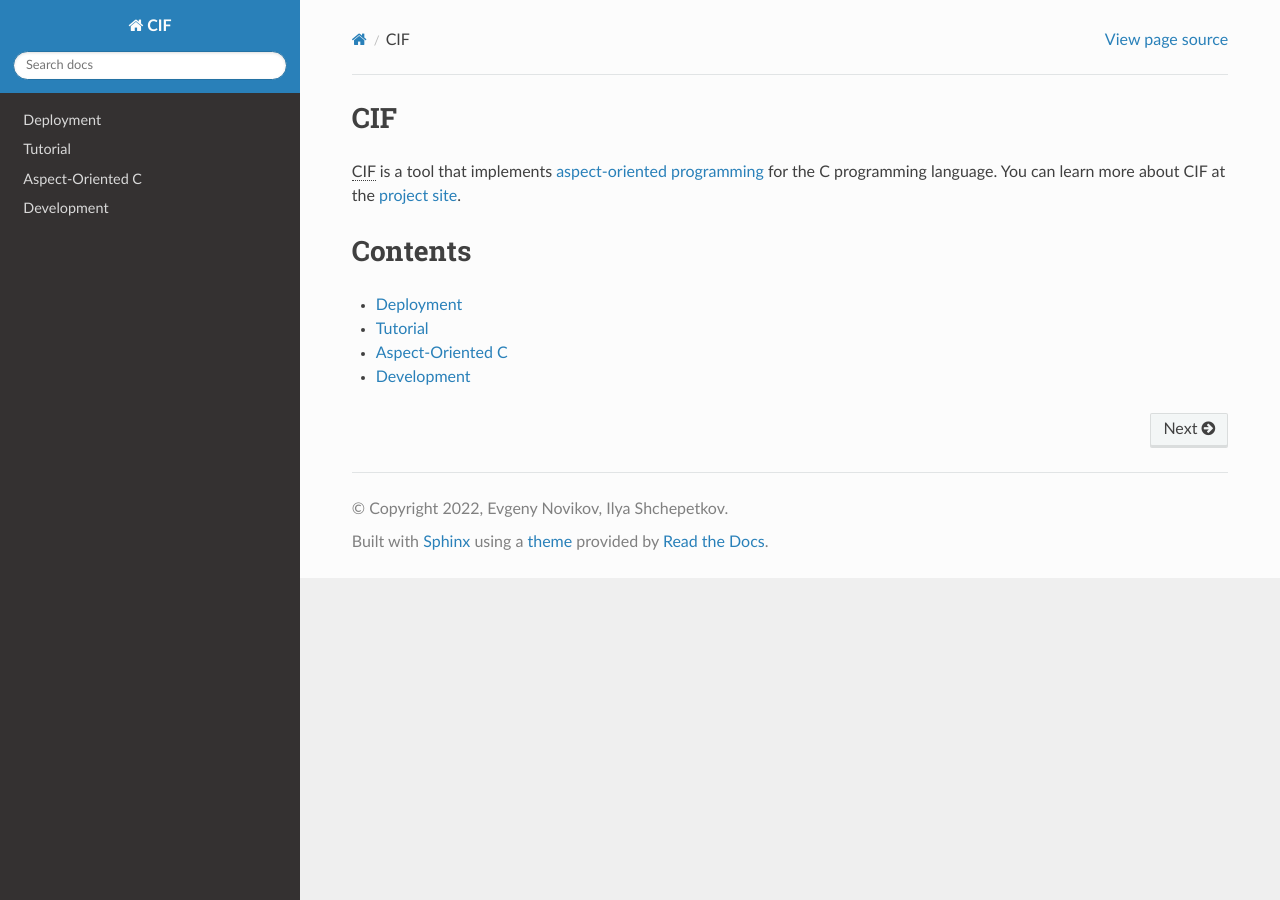
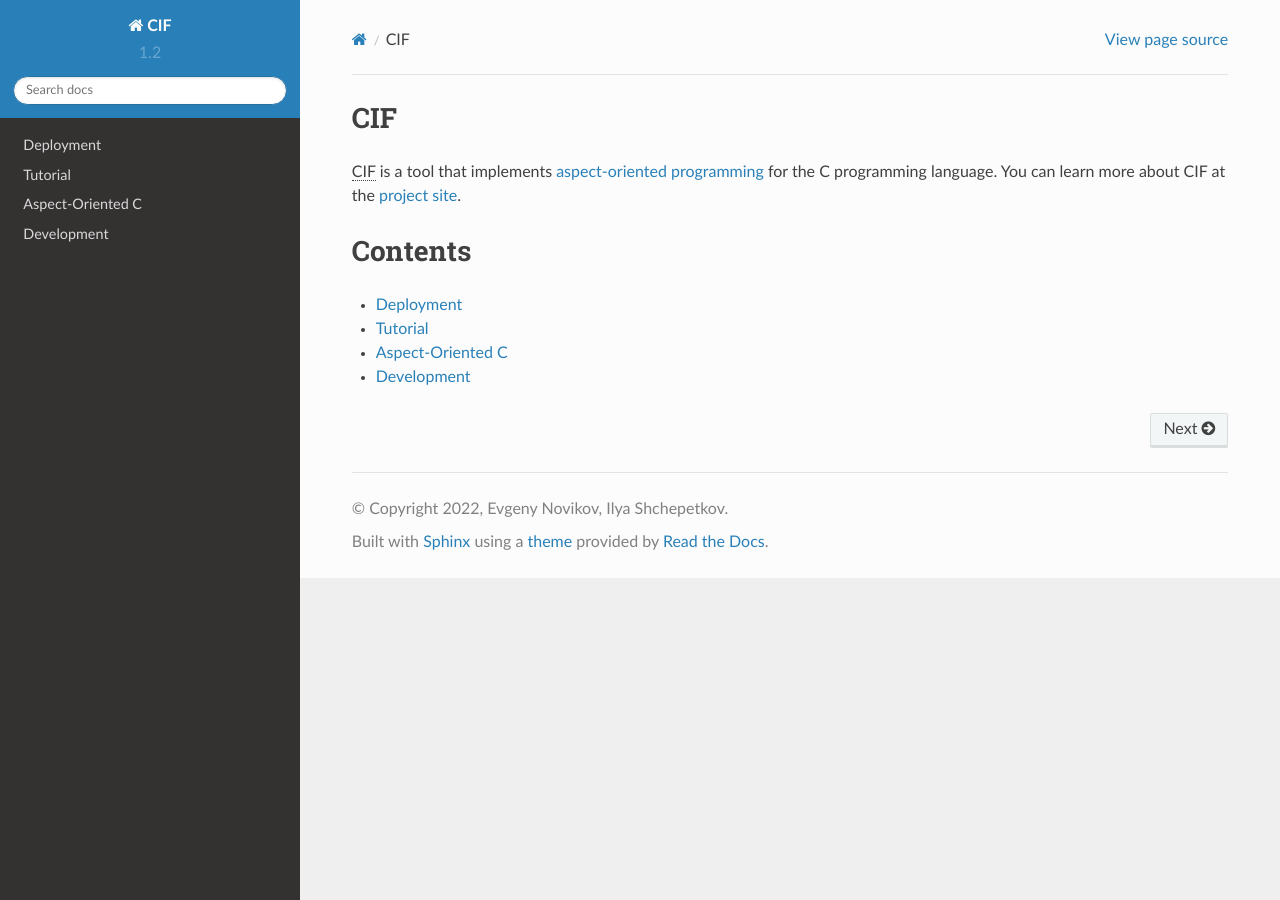
Before and after one commit to ldv-klever/cif, a Sphinx documentation site: the page built from docs/index.rst, in a window 1280 px wide. Built offline with Sphinx 7.4.7 and the Read the Docs theme 2.0.0, drawn with Linux system fonts in a browser that asks for light colours.

Commit message:
Specify actual version of CIF

```diff
--- a/docs/conf.py
+++ b/docs/conf.py
@@ -28,7 +28,7 @@ copyright = '2022, Evgeny Novikov, Ilya Shchepetkov'
 author = 'Evgeny Novikov, Ilya Shchepetkov'
 
 # The short X.Y version
-version = ''
+version = '1.2'
 # The full version, including alpha/beta/rc tags
 release = ''
 
```
